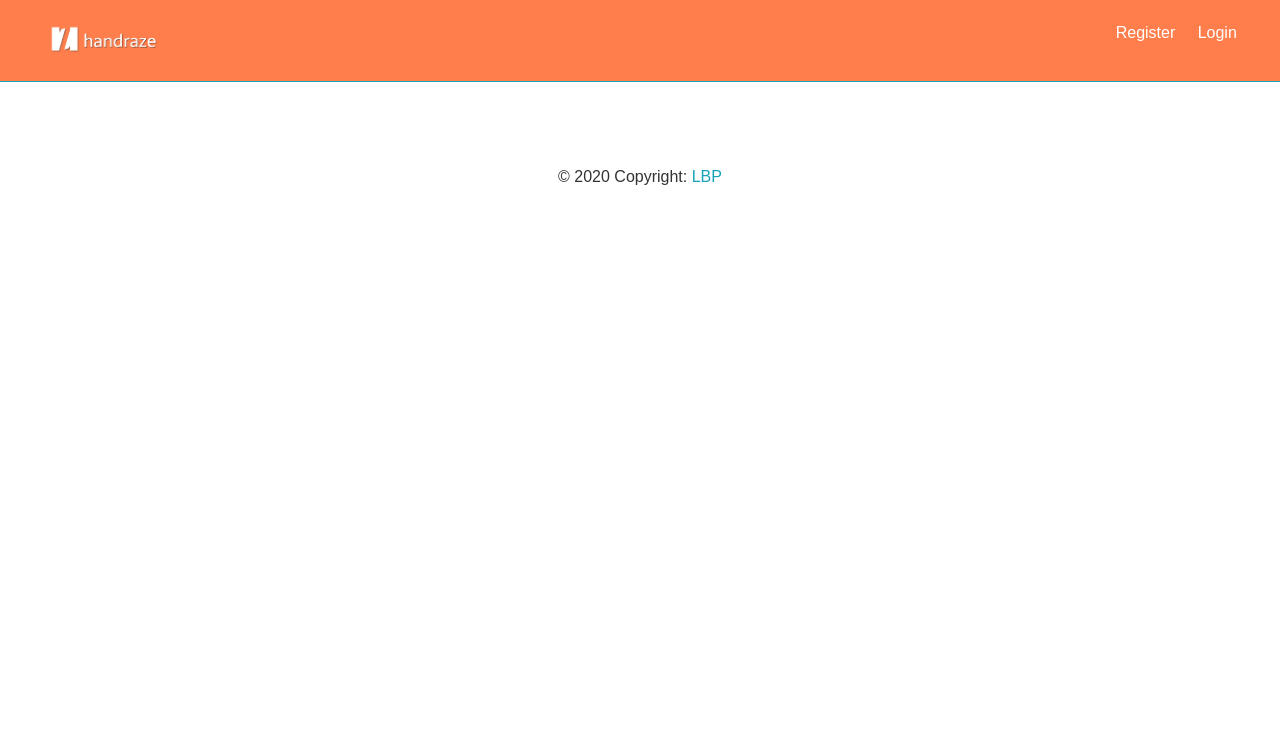
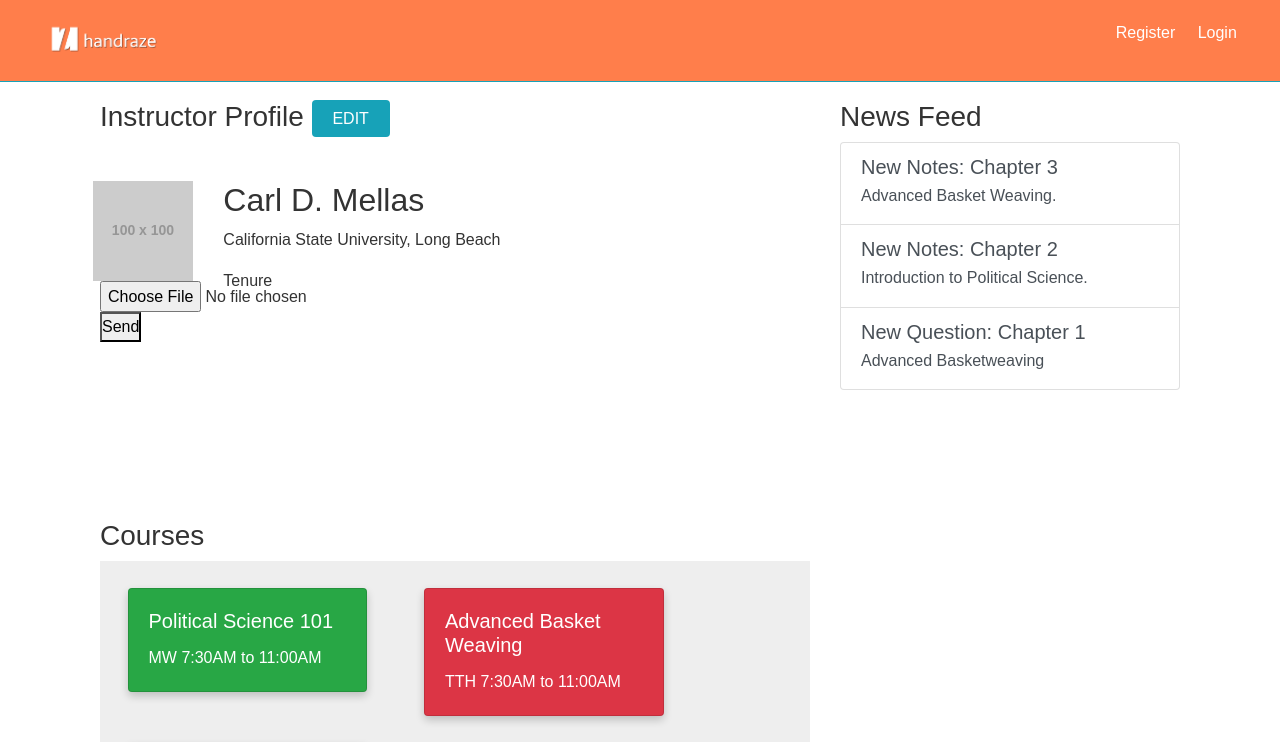
Before and after one commit to ganbaKotori/handraze-web-app, a React (Create React App) app in the folder client/: page /instructor in a window 1280 px wide. Shown: the top 742 px of the page. Built offline with nearby package versions, Linux system fonts and the light colour scheme; no server answers.

Commit message:
working S3 uploader in React

```diff
--- a/client/src/App.css
+++ b/client/src/App.css
@@ -389,10 +389,22 @@ button {
   text-align: center;
 }
 
-.pdf {
+.pdf-viewer {
   width: 50%;
   margin-left: 5%;
   margin-top: 3%;
+  margin-bottom: 3%;
+  padding-top: 1%;
+}
+
+.lecture {
+  width: 100%;
+  background: rgb(119, 119, 119);
+  background: linear-gradient(
+    180deg,
+    rgba(119, 119, 119, 1) 8%,
+    rgba(45, 45, 45, 1) 75%
+  );
 }
 
 /* Profiles Page */
--- a/client/src/App.js
+++ b/client/src/App.js
@@ -10,6 +10,7 @@ import Courses from "./components/layout/Courses";
 import CreateAccount from "./components/layout/CreateAccount";
 import ProfileCreation from "./components/layout/ProfileCreation";
 import InstructorProfileCreation from "./components/layout/InstructorProfileCreation";
+import InstructorPage from "./components/layout/InstructorPage";
 import Popup from "./components/layout/PopUpTest";
 import Photo from "./components/layout/Photo";
 import LoggedOut from "./components/layout/LoggedOut";
@@ -40,6 +41,7 @@ const App = () => {
             <Route exact path="/lecture" component={Lecture} />
             <section className="container">
               <Route exact path="/login" component={Login} />
+              <Route exact path="/instructor" component={InstructorPage} />
               <Route exact path="/register" component={CreateAccount} />
               <Route exact path="/courses" component={Courses} />
               <Route exact path="/createprofile" component={ProfileCreation} />
--- a/client/src/components/layout/InstructorPage.js
+++ b/client/src/components/layout/InstructorPage.js
@@ -1,23 +1,65 @@
-import React from "react";
+import React, { Component } from "react";
+import axios from "axios";
 
-const InstructorPage = () => {
+class InstructorPage extends Component {
+  constructor() {
+    super();
+    this.state = {
+      file: null
+    };
+  }
+
+  submitFile = event => {
+    event.preventDefault();
+    const formData = new FormData();
+    formData.append("file", this.state.file[0]);
+    axios
+      .post(`/api/upload/file-upload`, formData, {
+        headers: {
+          "Content-Type": "multipart/form-data"
+        }
+      })
+      .then(response => {
+        // handle your response;
+      })
+      .catch(error => {
+        // handle your error
+      });
+  };
+
+  handleFileUpload = event => {
+    this.setState({ file: event.target.files });
+  };
+
+  render() {
     return (
       <div class="container">
         <div class="row ">
           <div class="col-12 col-md-8">
             <div class="row col-md-8">
-        <h3>Instructor Profile <a href="#" class="btn btn-primary">EDIT</a></h3>
+              <h3>
+                Instructor Profile{" "}
+                <a href="#" class="btn btn-primary">
+                  EDIT
+                </a>
+              </h3>
             </div>
             <div class="row prof-profile">
-
               <div class="col-2">
                 <img src="https://via.placeholder.com/100" class="profpic" />
+                <form onSubmit={this.submitFile}>
+                  <input
+                    label="upload file"
+                    type="file"
+                    onChange={this.handleFileUpload}
+                  />
+                  <button type="submit">Send</button>
+                </form>
               </div>
               <div class="col-6">
                 <h2>Carl D. Mellas</h2>
                 <p> California State University, Long Beach</p>
                 <p> Tenure</p>
-
               </div>
             </div>
 
@@ -51,10 +93,7 @@ const InstructorPage = () => {
                       </div>
                     </div>
                   </div>
-
-
                 </div>
-
               </div>
             </div>
           </div>
@@ -62,34 +101,40 @@ const InstructorPage = () => {
             <h3> News Feed</h3>
             <div class="newsfeed">
               <div class="list-group">
-                <a href="#" class="list-group-item list-group-item-action flex-column align-items-start ">
+                <a
+                  href="#"
+                  class="list-group-item list-group-item-action flex-column align-items-start "
+                >
                   <div class="d-flex w-100 justify-content-between">
                     <h5 class="mb-1">New Notes: Chapter 3</h5>
                   </div>
                   <p class="mb-1">Advanced Basket Weaving.</p>
-
                 </a>
-                <a href="#" class="list-group-item list-group-item-action flex-column align-items-start ">
+                <a
+                  href="#"
+                  class="list-group-item list-group-item-action flex-column align-items-start "
+                >
                   <div class="d-flex w-100 justify-content-between">
                     <h5 class="mb-1">New Notes: Chapter 2</h5>
                   </div>
                   <p class="mb-1">Introduction to Political Science.</p>
-
                 </a>
-                <a href="#" class="list-group-item list-group-item-action flex-column align-items-start ">
+                <a
+                  href="#"
+                  class="list-group-item list-group-item-action flex-column align-items-start "
+                >
                   <div class="d-flex w-100 justify-content-between">
                     <h5 class="mb-1">New Question: Chapter 1</h5>
                   </div>
                   <p class="mb-1">Advanced Basketweaving</p>
-
                 </a>
               </div>
             </div>
           </div>
         </div>
-
       </div>
     );
-};
+  }
+}
 
 export default InstructorPage;
--- a/client/src/components/layout/Lecture.js
+++ b/client/src/components/layout/Lecture.js
@@ -37,11 +37,16 @@ class Lecture extends Component {
   }
   render() {
     return (
-      <div className="pdf">
+      <div>
         <button onClick={this.test}>Generate PDF</button>
-        <div id="test">Fuck Garza</div>
-        <br />
-        <PDF />
+        <div id="test">
+          <h1>Fuck Garza</h1>
+        </div>
+        <div className="lecture">
+          <div className="pdf-viewer">
+            <PDF />
+          </div>
+        </div>
       </div>
     );
   }
```
Also changed, not shown: 1 other file (tests, documents, lock files or other folders). Lines whose indentation alone changed are shown as unchanged.
